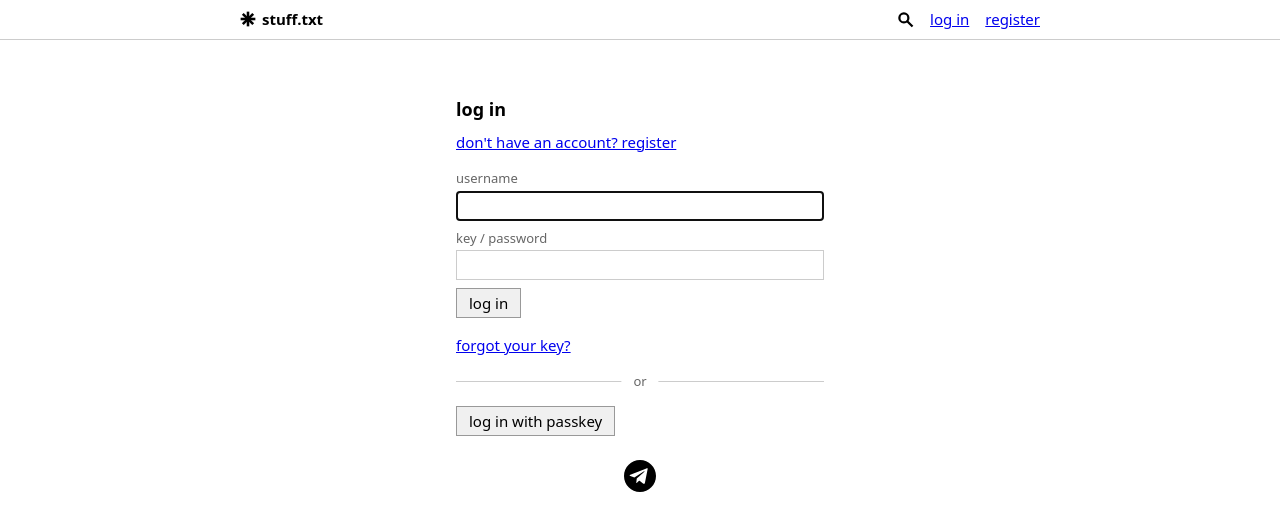
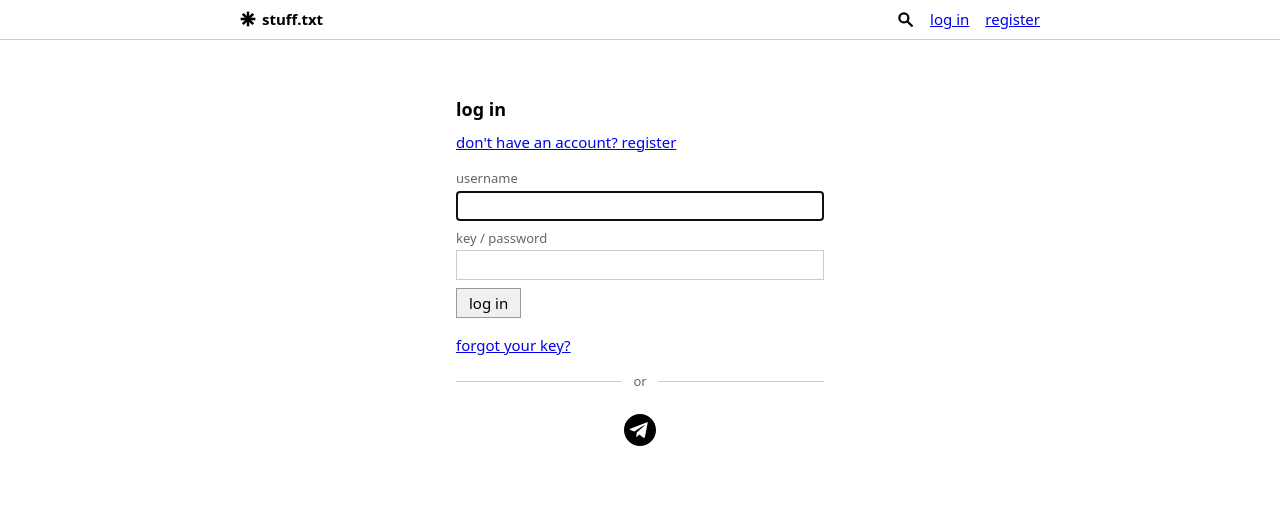
Before and after one commit to yarakazakov/stufftxt, a Next.js app: page /login in a window 1280 px wide. Shown: the top 530 px of the page. Built offline with nearby package versions, Linux system fonts and the light colour scheme; no server answers.

Commit message:
ui: remove passkey login button from login page

```diff
--- a/src/app/login/page.tsx
+++ b/src/app/login/page.tsx
@@ -4,7 +4,6 @@ import { signIn } from "next-auth/react";
 import { useState } from "react";
 import { useRouter } from "next/navigation";
 import Link from "next/link";
-import PasskeyLogin from "@/components/PasskeyLogin";
 import TelegramLoginButton from "@/components/TelegramLoginButton";
 
 export default function LoginPage() {
@@ -97,11 +96,8 @@ export default function LoginPage() {
         </span>
       </div>
 
-      {/* Passkey login */}
-      <PasskeyLogin />
-
       {/* Telegram login */}
-      <div style={{ marginTop: 16, display: "flex", justifyContent: "center" }}>
+      <div style={{ display: "flex", justifyContent: "center" }}>
         <TelegramLoginButton />
       </div>
     </div>
```
